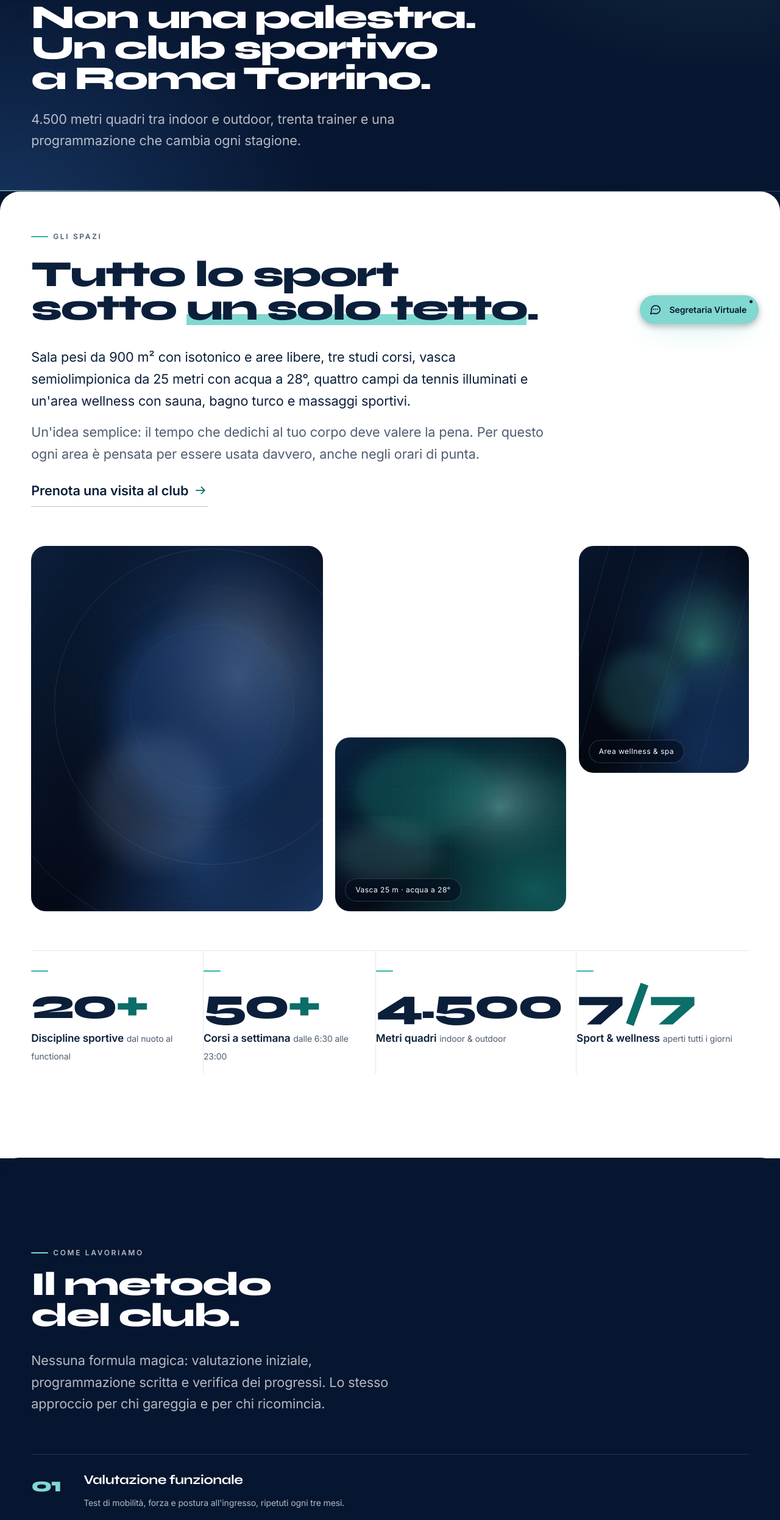
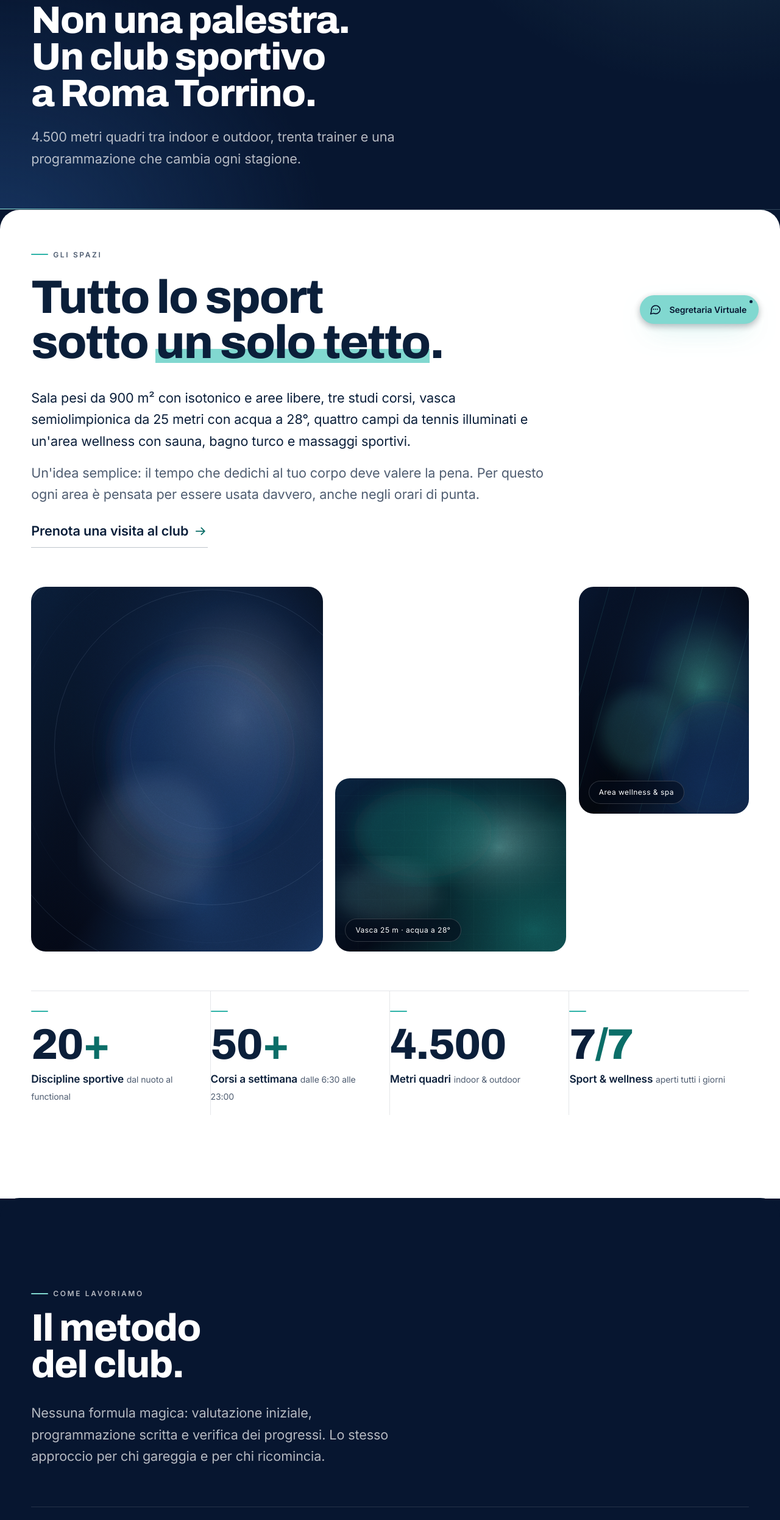
Before and after one commit to BenedettaLenuzza/Torrino-sporting-center, a plain HTML site: page il-club.html in a window 1280 px wide. Shown: the part 234-2726 px from the top of the page at 61% size. Drawn offline with Linux system fonts and the light colour scheme.

Commit message:
Font + Colori
Adeguamento del font con i colori del sito

```diff
--- a/css/style.css
+++ b/css/style.css
@@ -97,7 +97,7 @@
   --accent-on-accent: var(--tiffany-700);
 
   /* Tipografia */
-  --font-display: 'Syne', 'Archivo', 'Helvetica Neue', Arial, sans-serif;
+  --font-display: 'Archivo', 'Helvetica Neue', Arial, sans-serif;
   --font-body: 'Inter', -apple-system, BlinkMacSystemFont, 'Segoe UI', Roboto, Arial, sans-serif;
 
   /* Scala tipografica fluida */
@@ -107,12 +107,13 @@
   --t-lg: clamp(1.1rem, 1rem + 0.45vw, 1.35rem);
   --t-xl: clamp(1.4rem, 1.15rem + 1.1vw, 2rem);
   --t-2xl: clamp(2rem, 1.4rem + 2.6vw, 3.4rem);
-  /* Syne è una display larga (~0.82em per carattere): le scale sono tarate
-     sulle righe più lunghe dei titoli di sezione. */
-  --t-3xl: clamp(2rem, 1.1rem + 2.9vw, 3.5rem);
-  /* La riga più lunga della hero ("COMMUNITY.") misura ~10.7em in Syne:
-     questo valore la mantiene entro la shell a qualsiasi larghezza. */
-  --t-4xl: min(8.1vw, 7.7rem);
+  /* Scale tarate sulle metriche di Archivo 800 (senza kerning, quindi per
+     eccesso): la riga più lunga dei titoli ("Il primo allenamento") misura
+     ~9.5em e resta nella shell anche a 390px. */
+  --t-3xl: clamp(2.2rem, 1.2rem + 3.4vw, 4.4rem);
+  /* La riga più lunga della hero ("COMMUNITY.") misura ~6.6em in Archivo:
+     il limite è l'altezza della hero, non la larghezza. */
+  --t-4xl: min(9.6vw, 9rem);
 
   /* Spaziature */
   --sp-1: 0.25rem;
@@ -256,11 +257,11 @@ ul, ol { list-style: none; padding: 0; }
   font-family: var(--font-display);
   font-weight: 800;
   font-size: var(--t-3xl);
-  line-height: 0.92;
-  letter-spacing: -0.035em;
-}
-.display--sm { font-size: var(--t-2xl); line-height: 0.98; }
-.display--xl { font-size: clamp(2rem, 5.6vw, 4.2rem); }
+  line-height: 0.96;
+  letter-spacing: -0.025em;
+}
+.display--sm { font-size: var(--t-2xl); line-height: 1; }
+.display--xl { font-size: clamp(2.2rem, 5.8vw, 4.8rem); }
 
 h3 { font-family: var(--font-display); font-weight: 700; letter-spacing: -0.02em; }
 
@@ -636,10 +637,10 @@ h3 { font-family: var(--font-display); font-weight: 700; letter-spacing: -0.02em
 
 .hero__title {
   font-family: var(--font-display);
-  font-weight: 800;
+  font-weight: 900;
   font-size: var(--t-4xl);
-  line-height: 0.86;
-  letter-spacing: -0.045em;
+  line-height: 0.9;
+  letter-spacing: -0.03em;
   text-transform: uppercase;
   margin-bottom: var(--sp-5);
 }
@@ -802,8 +803,8 @@ h3 { font-family: var(--font-display); font-weight: 700; letter-spacing: -0.02em
   font-family: var(--font-display);
   font-weight: 800;
   font-size: var(--t-3xl);
-  line-height: 0.92;
-  letter-spacing: -0.035em;
+  line-height: 0.96;
+  letter-spacing: -0.025em;
   margin-top: var(--sp-4);
 }
 .page-hero__lead {
@@ -857,7 +858,7 @@ h3 { font-family: var(--font-display); font-weight: 700; letter-spacing: -0.02em
   margin-bottom: var(--sp-8);
 }
 .club__head .eyebrow { grid-column: 1 / -1; }
-.club__title { grid-column: 1 / 10; font-size: clamp(2rem, 4.7vw, 4.4rem); }
+.club__title { grid-column: 1 / 10; font-size: clamp(2.3rem, 6vw, 5.6rem); }
 .club__intro {
   grid-column: 7 / -1;
   display: grid;
@@ -930,7 +931,7 @@ h3 { font-family: var(--font-display); font-weight: 700; letter-spacing: -0.02em
   font-weight: 800;
   font-size: clamp(2.6rem, 5.5vw, 5rem);
   line-height: 0.85;
-  letter-spacing: -0.05em;
+  letter-spacing: -0.025em;
   margin-bottom: var(--sp-3);
 }
 .stats__suffix { color: var(--accent-text); }
@@ -1318,7 +1319,7 @@ h3 { font-family: var(--font-display); font-weight: 700; letter-spacing: -0.02em
   font-size: clamp(1.9rem, 3.6vw, 3.2rem);
   font-weight: 800;
   line-height: 0.95;
-  letter-spacing: -0.035em;
+  letter-spacing: -0.025em;
   margin-bottom: var(--sp-3);
 }
 .event-featured p {
@@ -1563,7 +1564,7 @@ h3 { font-family: var(--font-display); font-weight: 700; letter-spacing: -0.02em
   font-family: var(--font-display);
   font-weight: 800;
   font-size: var(--t-xl);
-  letter-spacing: -0.04em;
+  letter-spacing: -0.03em;
   color: var(--accent-text);
 }
 .benefits h3 { font-size: var(--t-lg); margin-bottom: var(--sp-2); }
--- a/il-club.html
+++ b/il-club.html
@@ -22,7 +22,7 @@
 <link rel="icon" href="assets/icons/logoTorrino.svg" type="image/svg+xml">
 <link rel="preconnect" href="https://fonts.googleapis.com">
 <link rel="preconnect" href="https://fonts.gstatic.com" crossorigin>
-<link rel="stylesheet" href="https://fonts.googleapis.com/css2?family=Syne:wght@600;700;800&family=Inter:wght@300;400;500;600&display=swap">
+<link rel="stylesheet" href="https://fonts.googleapis.com/css2?family=Archivo:wght@600;700;800;900&family=Inter:wght@300;400;500;600&display=swap">
 <link rel="stylesheet" href="css/style.css">
 </head>
 
```
Also changed, not shown: attivita.html (+1 -1 lines), contatti.html (+1 -1 lines), convenzioni.html (+1 -1 lines), eventi.html (+1 -1 lines), index.html (+1 -1 lines), merch.html (+1 -1 lines), orari.html (+1 -1 lines), 2 other files.
